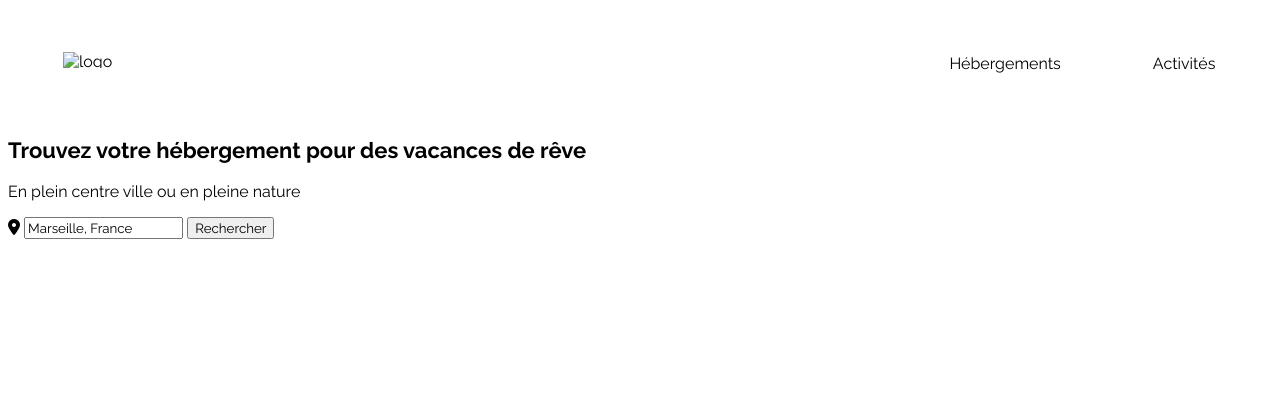
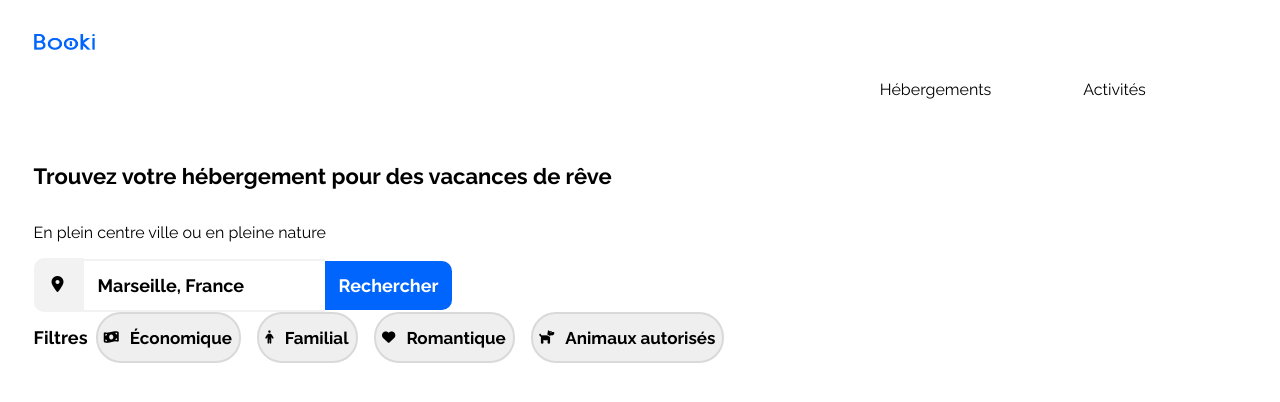
Before and after one commit to Nylophira/Projet-OCR, a plain HTML site: page index.html in a window 1280 px wide. Drawn offline with Linux system fonts and the light colour scheme.

Commit message:
Ajout de la section recherche

```diff
--- a/index.html
+++ b/index.html
@@ -17,9 +17,33 @@
         <h1>Trouvez votre hébergement pour des vacances de rêve</h1>
         <p>En plein centre ville ou en pleine nature</p>
         <form action="" methode="">
-            <i class="fa-solid fa-location-dot"></i>
-            <input type="txt" value="Marseille, France"></input>
-            <input type="submit" value="Rechercher"></input>
+            <div class="iconeEtChamps">
+                <i id="gps" class="fa-solid fa-location-dot"></i>
+                <input class="champs" type="txt" value="Marseille, France"></input>
+            </div>
+            <input class="recherche" type="submit" value="Rechercher"></input>
+            <i id="loupe" class="fa-solid fa-magnifying-glass"></i>
         </form>
+        <div class="filtres">
+            <h2>Filtres</h2>
+            <div class="boutons">
+                <button>
+                    <i id="eco" class="fa-solid fa-money-bill-wave"></i>
+                    <h3>Économique</h3>
+                </button>
+                <button>
+                    <i id="fam" class="fa-solid fa-person"></i>
+                    <h3>Familial</h3>
+                </button>
+                <button>
+                    <i  id="rom" class="fa-solid fa-heart"></i>
+                    <h3>Romantique</h3>
+                </button>
+                <button>
+                    <i class="fa-solid fa-dog"></i>
+                    <h3>Animaux autorisés</h3>
+                </button>
+            </div>
+        </div>
     </section>
 </body>
--- a/styles.css
+++ b/styles.css
@@ -1,4 +1,4 @@
-@import url('https://fonts.googleapis.com/css2?family=Raleway:wght@400;700&display=swap');
+@import url('https://fonts.googleapis.com/css2?family=Raleway:wght@400;500;700&display=swap');
 
 * {
     font-family: Raleway, sans-serif;
@@ -7,21 +7,22 @@
 body {
     display: flex;
     flex-direction: column;
+    padding: 2%;
+    width: 90%;
 }
 
 /************** Partie HEADER *****************/
 
 header {
-    /* height: 110px; */
+
     display: flex;
     justify-content: space-between;
     flex-direction: row;
-    /* align-items: center; */
+    width: 100%;
 }
 
  a {
     padding: 46px;
-   /* padding-top: 46px; */
     color: black;
     text-decoration: none;
     font-weight: 400;
@@ -45,12 +46,16 @@ a:hover {
 .logo {
     height: 16px;
     width: 61.09px;
-    /* A garder ? */
-    margin-top: 44px;
-    margin-left: 55px;
 }
 
 /************** Partie SECTION - Formulaire de recherche *****************/
+
+
+section {
+ display: flex;
+ width: 70%;
+ flex-direction: column;
+}
 
 h1 {
     font-size: 22px;
@@ -59,3 +64,87 @@ h1 {
 p {
     font-size: 16px;
 }
+
+form {
+    display: flex;
+    flex-direction: row;
+    align-items: center;
+}
+
+#loupe {
+    display: none;
+}
+
+#gps {
+    padding: 18px;
+    width: 14px;
+    height: 18px;
+    background-color: #F2F2F2;
+    border-radius: 10px 0px 0px 10px;
+    color : black
+}
+
+.iconeEtChamps {
+    display: flex;
+    align-items: center;
+}
+
+.champs {
+    font-weight: 700;
+    font-size: 18px;
+    border-left: none;
+    border-right: none;
+    border-top: 2px #F2F2F2 solid;
+    border-bottom: 2px #F2F2F2 solid;
+    padding: 14px;
+
+}
+
+.recherche {
+    color: white;
+    background-color: #0065FC;
+    border:none;
+    border-radius: 0px 10px 10px 0px;
+    padding : 14px;
+    font-weight: 700;
+    font-size: 18px;
+}
+
+/************** Partie SECTION - Filtres de recherche *****************/
+
+h2 {
+    font-size: 18px;
+}
+.filtres {
+    display: flex;
+    flex-direction: row;
+}
+
+button {
+    display: flex;
+    flex-direction: row;
+    align-items: center;
+    border-radius: 25px;
+    border: 2px #D9D9D9 solid;
+}
+
+button:hover {
+    background-color: #DEEBFF;
+}
+
+.boutons {
+    display: flex;
+    flex-direction: row;
+    width: 80%;
+    justify-content: space-around;
+}
+
+[class^="svg-inline--fa"] {
+  color: #0065fc
+}
+
+h3 {
+    padding: 10px 0px 10px 10px;
+    margin: 1px;
+    font-size: 17px;
+}
```
Also changed, not shown: Images Booki/logo/Booki.png (added).
